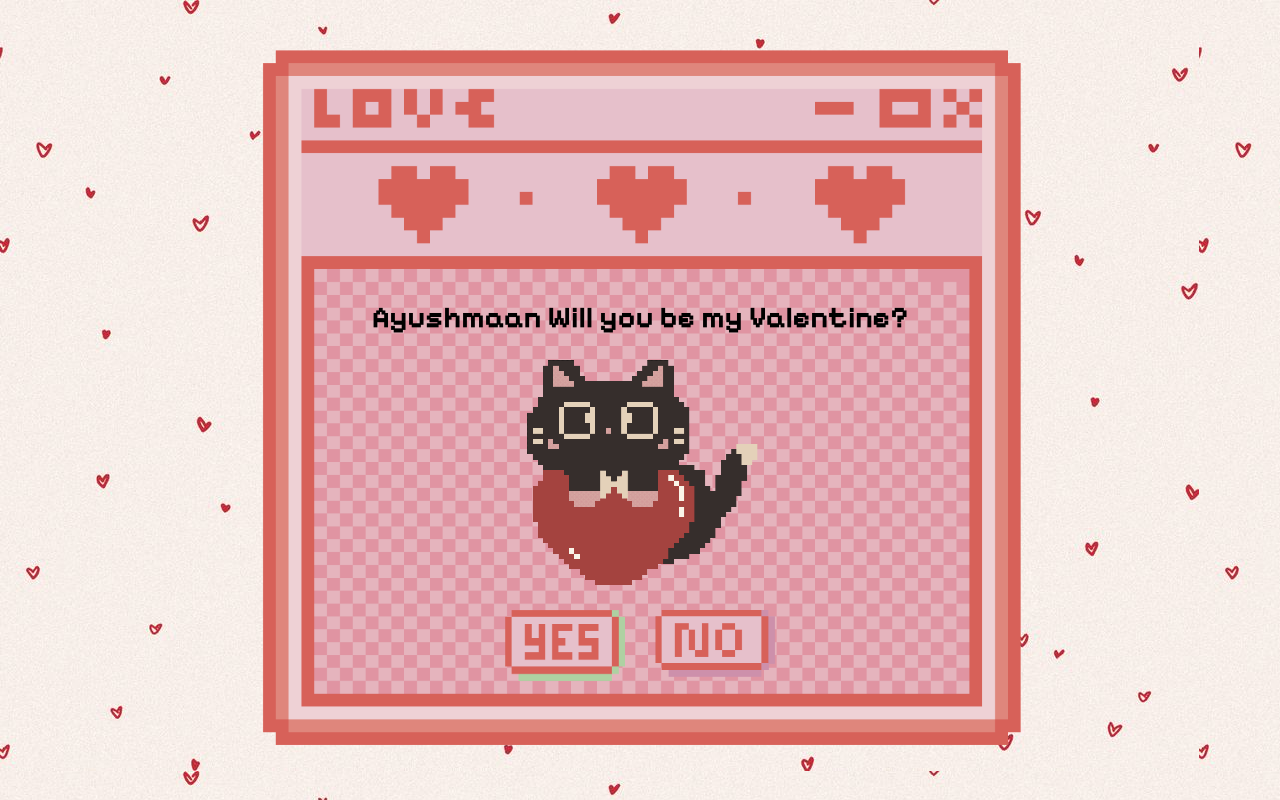
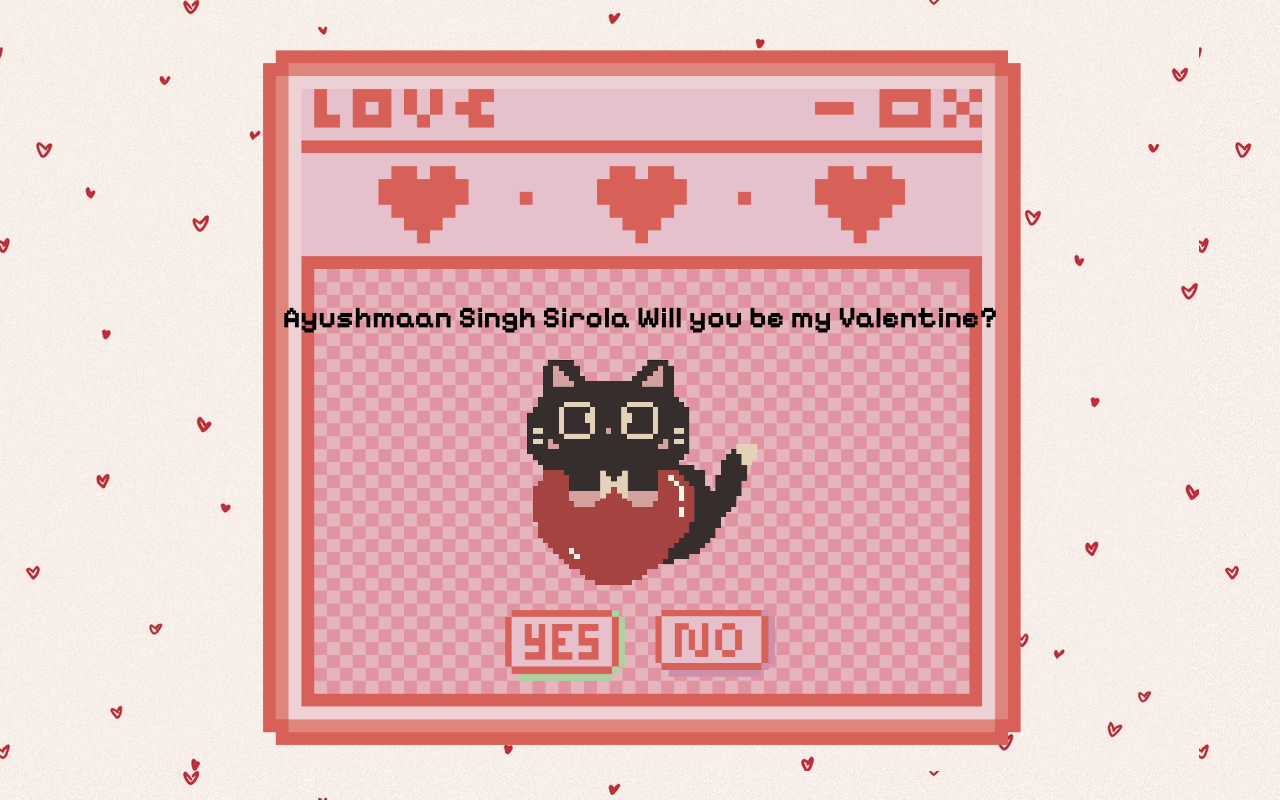
Before and after one commit to NAndu0112/Valentine-proposal.io, a plain HTML site: page index.html in a window 1280 px wide. Both pictures are taken after a click on the element "♡ A cute Letter for the cutieeee ♡". Drawn offline with Linux system fonts and the light colour scheme; a web font is replaced by a local one.

Commit message:
Update index.html

```diff
--- a/index.html
+++ b/index.html
@@ -24,7 +24,7 @@
     <!-- Letter Screen -->
     <div id="letter-container">
       <div class="letter-window">
-        <h1 id="letter-title">Ayushmaan Will you be my Valentine?</h1>
+        <h1 id="letter-title">Ayushmaan Singh Sirola Will you be my Valentine?</h1>
 
         <img src="cat_heart.gif" class="cat" id="letter-cat" />
 
```
